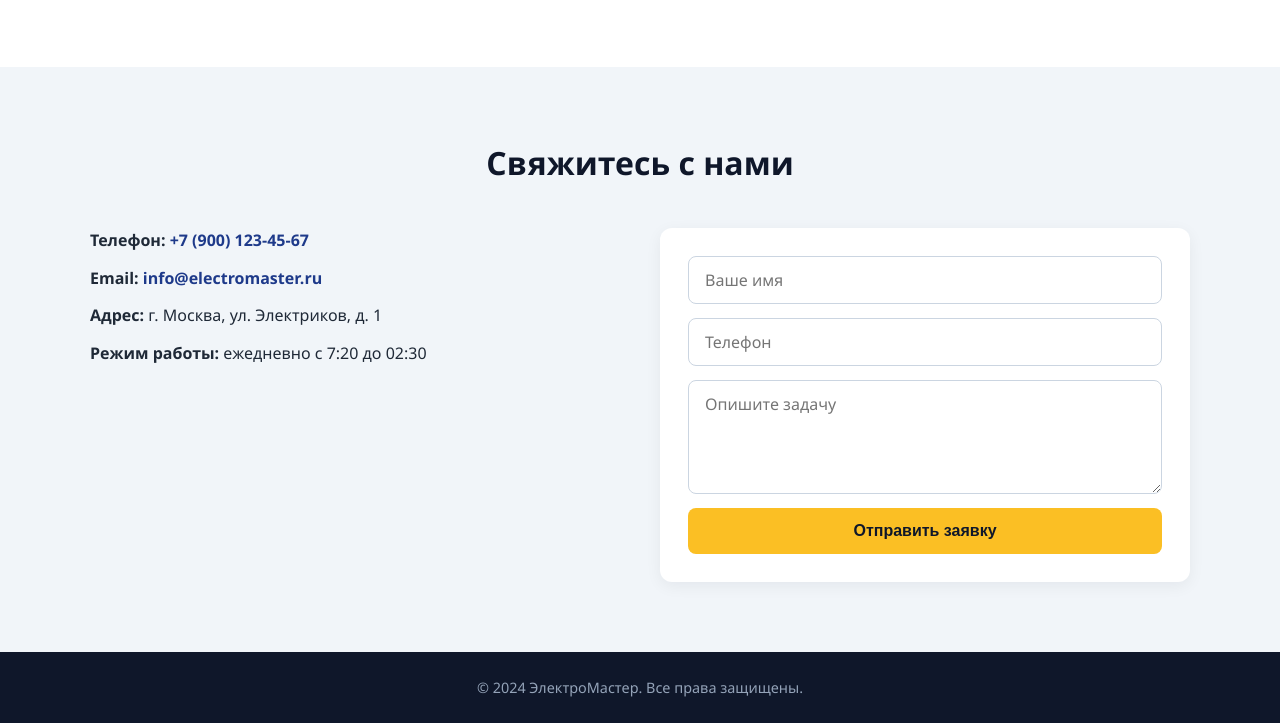
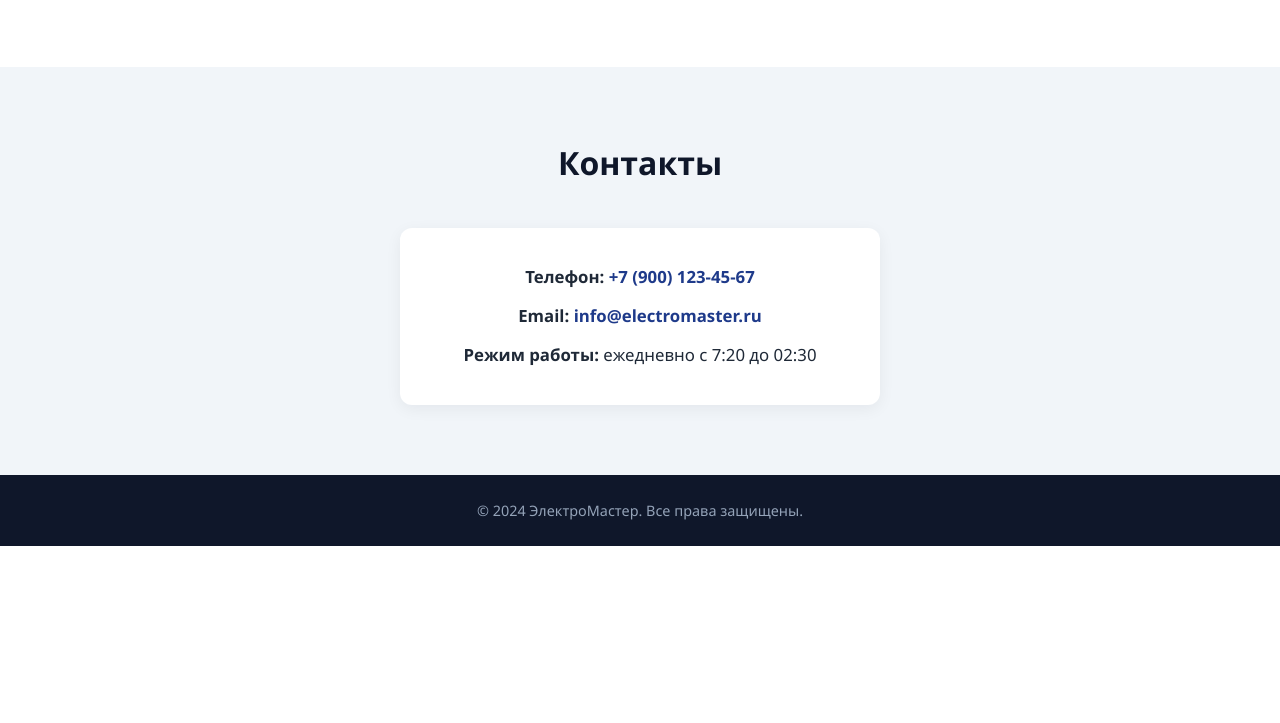
Before and after one commit to gitchkfffffffffffffffff/site_electros, a website: page index.html in a window 1280 px wide. Shown: the part 2186-2909 px from the top of the page. After the commit the page ends 2732 px from the top, so only its background shows below. Drawn offline with Linux system fonts and the light colour scheme.

Commit message:
Обновил сайт

```diff
--- a/index.html
+++ b/index.html
@@ -118,20 +118,11 @@
 
     <section id="contact" class="section section-alt">
         <div class="container">
-            <h2>Свяжитесь с нами</h2>
-            <div class="contact-grid">
-                <div class="contact-info">
-                    <p><strong>Телефон:</strong> <a href="tel:+79001234567">+7 (900) 123-45-67</a></p>
-                    <p><strong>Email:</strong> <a href="mailto:info@electromaster.ru">info@electromaster.ru</a></p>
-                    <p><strong>Адрес:</strong> г. Москва, ул. Электриков, д. 1</p>
-                    <p><strong>Режим работы:</strong> ежедневно с 7:20 до 02:30</p>
-                </div>
-                <form class="contact-form" onsubmit="event.preventDefault(); alert('Спасибо! Мы свяжемся с вами в ближайшее время.');">
-                    <input type="text" placeholder="Ваше имя" required>
-                    <input type="tel" placeholder="Телефон" required>
-                    <textarea placeholder="Опишите задачу" rows="4"></textarea>
-                    <button type="submit" class="btn btn-primary">Отправить заявку</button>
-                </form>
+            <h2>Контакты</h2>
+            <div class="contact-info contact-info-centered">
+                <p><strong>Телефон:</strong> <a href="tel:+79001234567">+7 (900) 123-45-67</a></p>
+                <p><strong>Email:</strong> <a href="mailto:info@electromaster.ru">info@electromaster.ru</a></p>
+                <p><strong>Режим работы:</strong> ежедневно с 7:20 до 02:30</p>
             </div>
         </div>
     </section>
--- a/styles.css
+++ b/styles.css
@@ -249,16 +249,23 @@ body {
 }
 
 /* Contact */
-.contact-grid {
-    display: grid;
-    grid-template-columns: 1fr 1fr;
-    gap: 40px;
-    align-items: start;
+.contact-info-centered {
+    max-width: 480px;
+    margin: 0 auto;
+    text-align: center;
+    background: #fff;
+    padding: 36px 28px;
+    border-radius: 12px;
+    box-shadow: 0 4px 16px rgba(15, 23, 42, 0.06);
 }
 
 .contact-info p {
     margin-bottom: 12px;
-    font-size: 1rem;
+    font-size: 1.05rem;
+}
+
+.contact-info p:last-child {
+    margin-bottom: 0;
 }
 
 .contact-info a {
@@ -269,48 +276,6 @@ body {
 
 .contact-info a:hover {
     text-decoration: underline;
-}
-
-.contact-form {
-    display: flex;
-    flex-direction: column;
-    gap: 14px;
-    background: #fff;
-    padding: 28px;
-    border-radius: 12px;
-    box-shadow: 0 4px 16px rgba(15, 23, 42, 0.06);
-}
-
-.contact-form input,
-.contact-form textarea {
-    padding: 12px 16px;
-    border: 1px solid #cbd5e1;
-    border-radius: 8px;
-    font-family: inherit;
-    font-size: 1rem;
-    resize: vertical;
-}
-
-.contact-form input:focus,
-.contact-form textarea:focus {
-    outline: none;
-    border-color: #1e3a8a;
-}
-
-.contact-form button {
-    background: #fbbf24;
-    color: #0f172a;
-    border: none;
-    padding: 14px;
-    border-radius: 8px;
-    font-weight: 600;
-    font-size: 1rem;
-    cursor: pointer;
-    transition: background 0.2s;
-}
-
-.contact-form button:hover {
-    background: #f59e0b;
 }
 
 /* Footer */
@@ -343,10 +308,6 @@ body {
         font-size: 1.8rem;
     }
 
-    .contact-grid {
-        grid-template-columns: 1fr;
-    }
-
     .price-table th,
     .price-table td {
         padding: 12px 14px;
```
